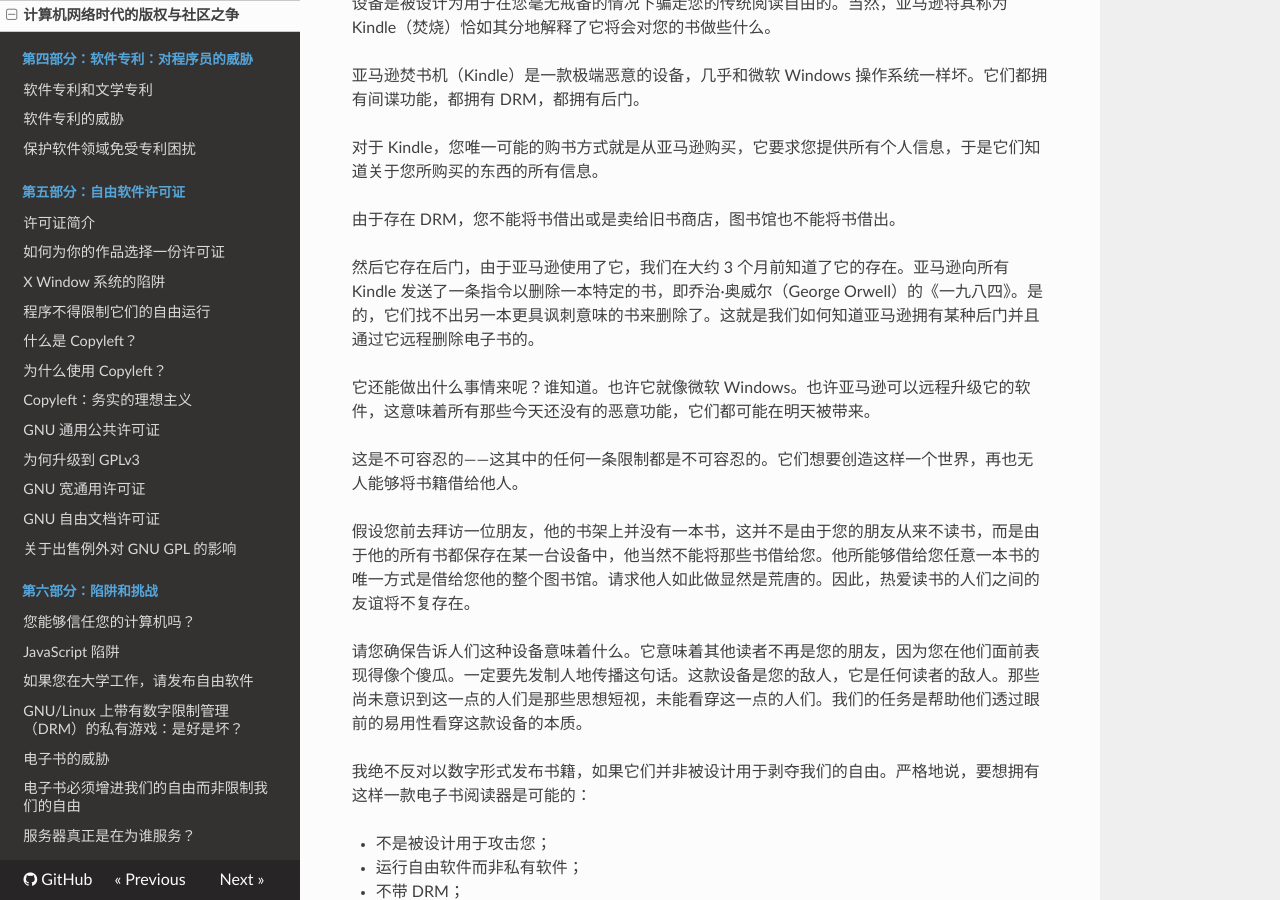
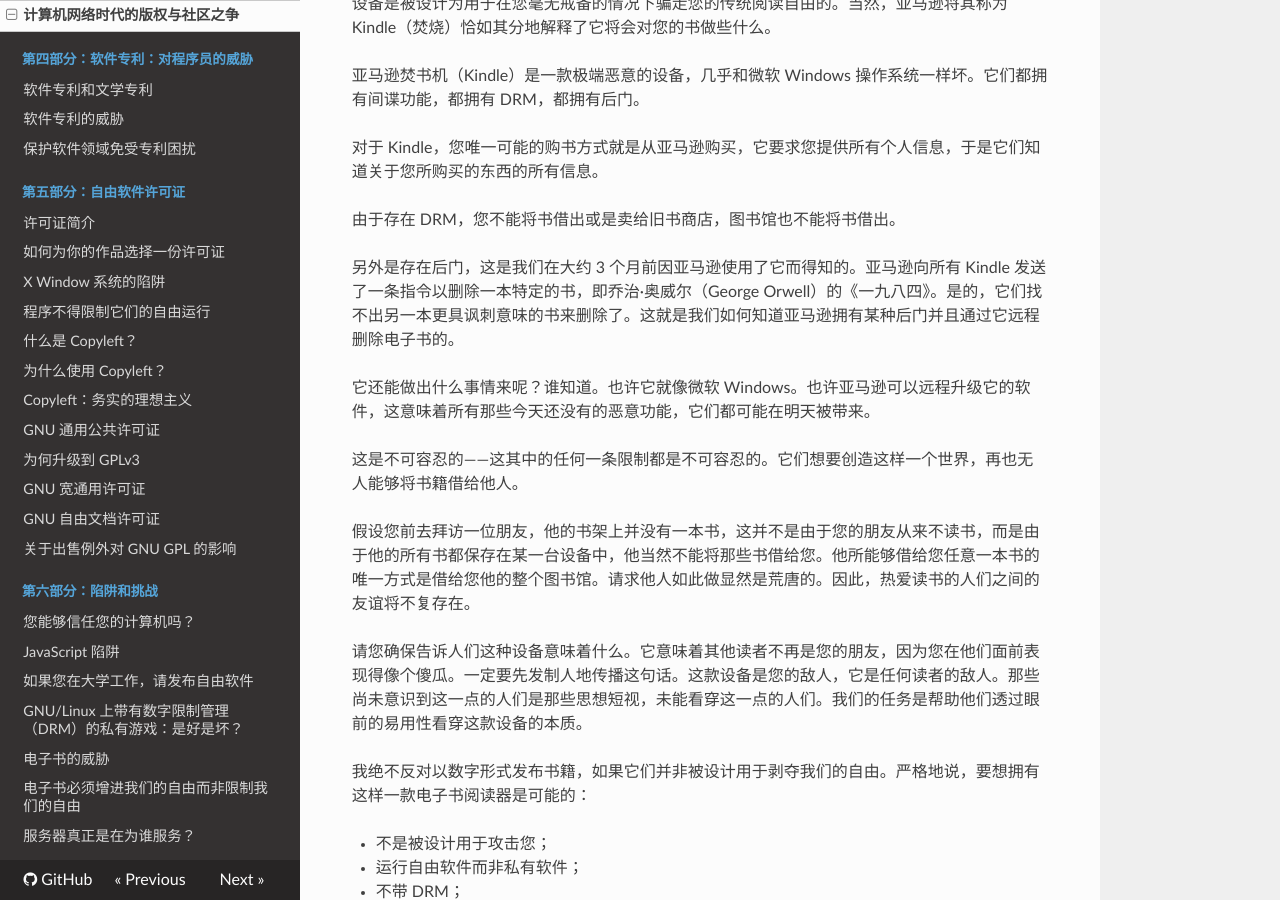
Before and after one commit to beijinglug/fsfs-zh, an MkDocs documentation site: the page built from docs/copyright-vs-community.md, in a window 1280 px wide and 900 px high, scrolled down 8331 px. Built offline with MkDocs 1.6.1, drawn with Linux system fonts in a browser that asks for light colours; nearby versions of some CDN libraries; old or Windows-style settings are respelled for this version of MkDocs.

Commit message:
再次修改遣词造句

```diff
--- a/docs/copyright-vs-community.md
+++ b/docs/copyright-vs-community.md
@@ -182,7 +182,7 @@
 
 由于存在 DRM，您不能将书借出或是卖给旧书商店，图书馆也不能将书借出。
 
-然后它存在后门，由于亚马逊使用了它，我们在大约 3 个月前知道了它的存在。亚马逊向所有 Kindle 发送了一条指令以删除一本特定的书，即乔治·奥威尔（George Orwell）的《一九八四》。是的，它们找不出另一本更具讽刺意味的书来删除了。这就是我们如何知道亚马逊拥有某种后门并且通过它远程删除电子书的。
+另外是存在后门，这是我们在大约 3 个月前因亚马逊使用了它而得知的。亚马逊向所有 Kindle 发送了一条指令以删除一本特定的书，即乔治·奥威尔（George Orwell）的《一九八四》。是的，它们找不出另一本更具讽刺意味的书来删除了。这就是我们如何知道亚马逊拥有某种后门并且通过它远程删除电子书的。
 
 它还能做出什么事情来呢？谁知道。也许它就像微软 Windows。也许亚马逊可以远程升级它的软件，这意味着所有那些今天还没有的恶意功能，它们都可能在明天被带来。
 
```
